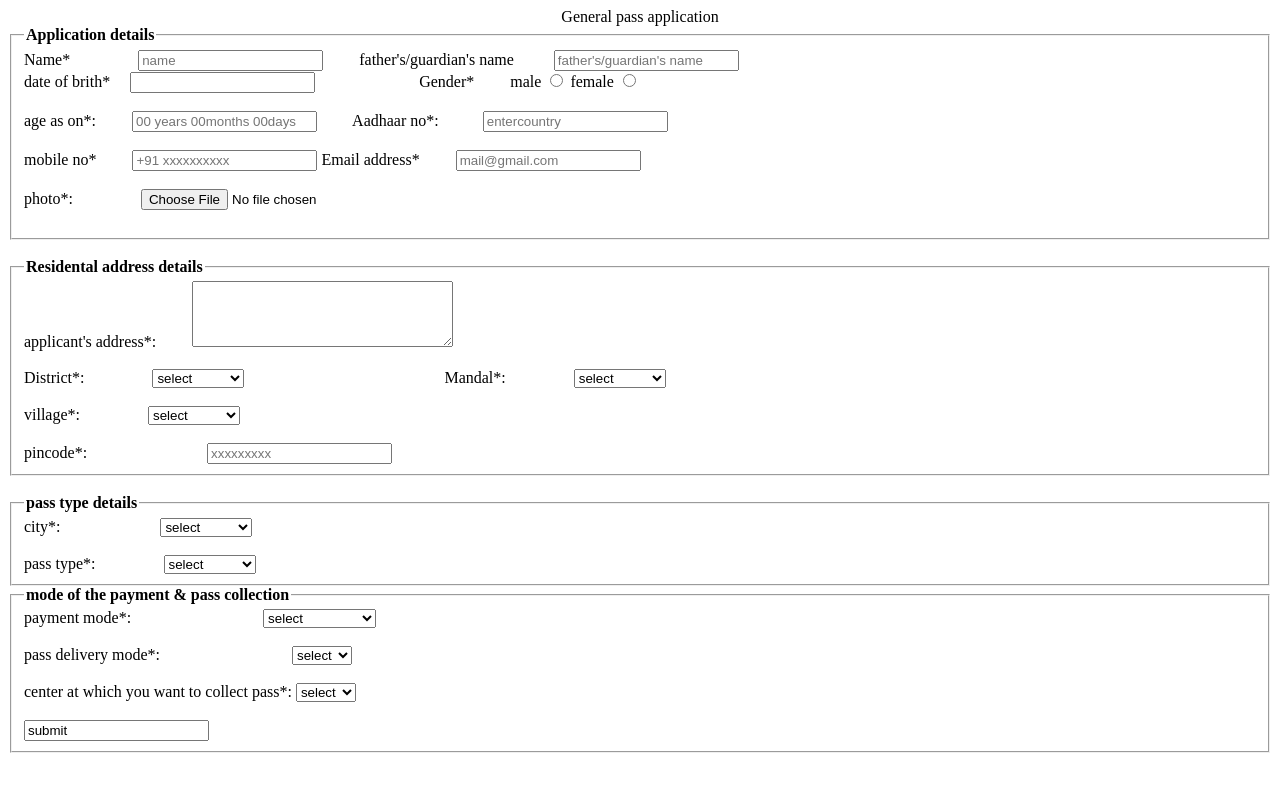
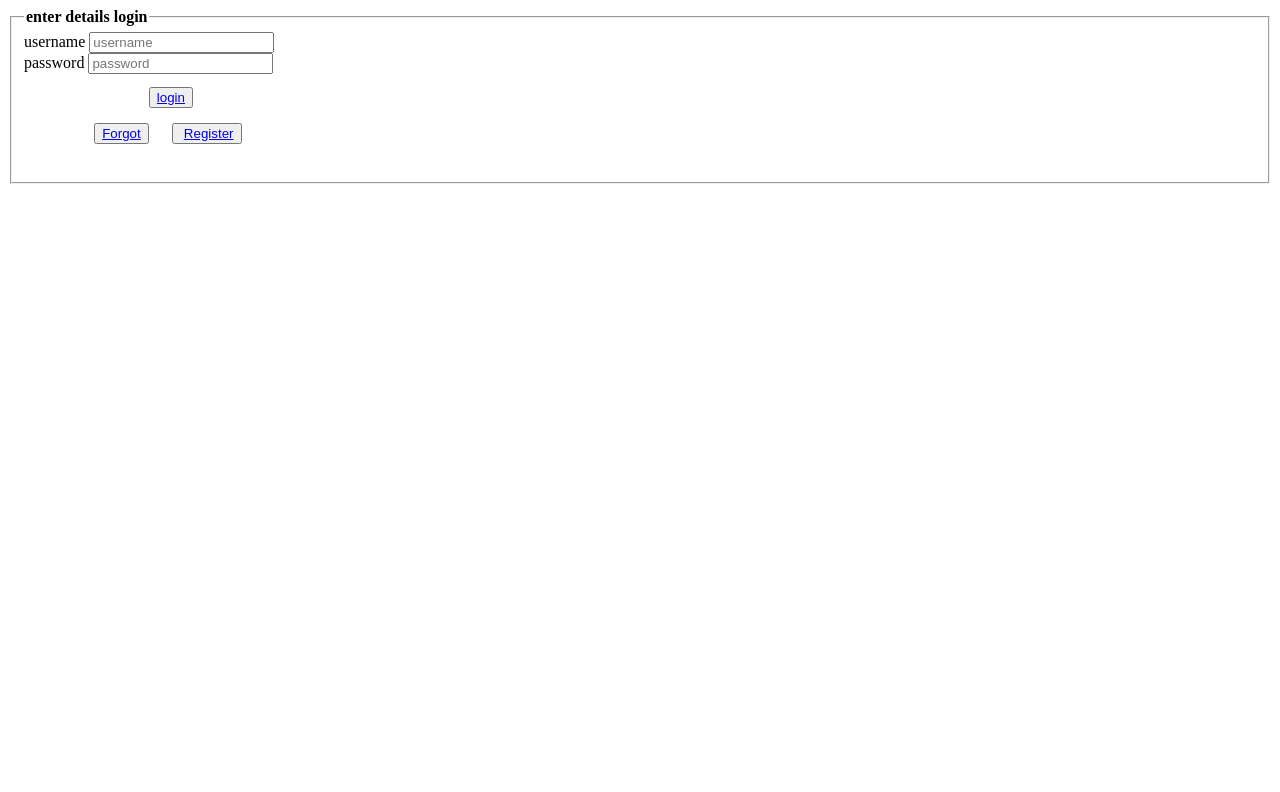
Before and after one commit to Navaysrireddy/23-task1, a plain HTML site: page index.html in a window 1280 px wide. Drawn offline with Linux system fonts and the light colour scheme.

Commit message:
Add files via upload

```diff
--- a/index.html
+++ b/index.html
@@ -6,120 +6,26 @@
     <title>Document</title>
 </head>
 <body>
-    <!--name-->
-    <center> General pass application</center>
+    <from action="./loginsucess.html"method="get">
+        <fieldset>
+            <legend>
+                <b>enter details login</b>
+            </legend>
+            <label for="1">username</label>
+            <input type="text" name="username" id="1" placeholder="username"required><br>
 
-    <fieldset>
-        <legend> <b>Application details</b></legend>
-        <label for="name"> Name*</labe>&emsp;&emsp;&emsp;&emsp;
-            <input type ="text" Name="fname" id="fname" placeholder="name" >&emsp;&emsp;
+            <label for="2">password</label>
+            <input type="text" name="password" id="2" placeholder="password"required><br>
 
-        <label for ="father's/guardian's name*">father's/guardian's name </label>&emsp;&emsp;
-        <input type="text" name="name" id="name" placeholder="father's/guardian's name"><br>
-
-        <label for="Date of brith">date of brith*</label>&emsp;
-        <input type="data" name="email" id="bday"  required>&emsp;&emsp;&emsp;&emsp;&emsp;&emsp;&nbsp;
-
-        <label for ="Gender"> Gender*</label>&emsp;&emsp;
-        <label for="male">male</label>
-        <input type="radio" id="male" name="gender">
-        <label for="female">female</label>
-        <input type="radio" id="female" name="gender"><br><br>
-
-        <label for ="Age"> age as on*:</label>&emsp;&emsp;
-        <input type="text" name="text1" id="age" placeholder="00 years 00months 00days">&emsp;&emsp;
-
-        <label for ="aadhar no">Aadhaar no*:</label>&emsp;&emsp;&nbsp;&nbsp;
-        <input type="text" id="aadhar no" placeholder="entercountry" required><br><br>
-
-        <label for="mobno">mobile no*</label>&emsp;&emsp;
-        <input type="number" name="mobno" placeholder="+91 xxxxxxxxxx" required>
-
-        <label for="email">Email address*</label>&emsp;&emsp;
-        <input type="email" name="email" id="email" placeholder="mail@gmail.com" required><br><br>
-
-        <label for="title">photo*:</label>&emsp;&emsp;&emsp;&emsp;
-        <input type="file" name="file" id="title" accept="image/png,image/jpeg"><br><br>
-        </fieldset><br>
-        <!--Residental address Details-->
-        <fieldset>
-            <legend><b>Residental address details </b></legend>
-
-          <label for ="address">applicant's address*:</label>&emsp;&emsp;
-              <textarea id="address" name="address" rows="4" cols="30" minlength="10" maxlength="30"></textarea>&emsp;&emsp;<br><br>
-
-          <label for="District">District*:</label>&emsp;&emsp;&emsp;&emsp;
-             <select  id="District" > required
-                <option value="select">select</option>
-                  <option value="hyderabad">hyderabad</option>
-    <option value="kodada">kodada</option>
-    <option value="sangareddy">sangareddy</option>
-              </select>&emsp;&emsp;&emsp;&emsp;&emsp;&emsp;&emsp;&emsp;&emsp;&emsp;&emsp;&emsp;&nbsp;
-
-              <label for="mandal">Mandal*:</label>&emsp;&emsp;&emsp;&emsp;
-              <select  id="mandal" > required
-                <option value="select">select</option>
-                  <option value="hyderabad">hyderabad</option>
-                  <option value="kodada">kodada</option>
-                  <option value="sangareddy">sangareddy</option>
-              </select><br><br>
-<label for="village">village*:</label>&emsp;&emsp;&emsp;&emsp;
-<select  id="village" > required
-    <option value="select">select</option>
-    <option value="hyderabad">hyderabad</option>
-    <option value="kodada">kodada</option>
-    <option value="sangareddy">sangareddy</option>
-</select><br><br>
-
-      <label for="pincode">pincode*:</label>&emsp;&emsp;&emsp;&emsp;&emsp;&emsp;&emsp;&nbsp;
-      <input type="text" name="pincode" id="pincode" placeholder="xxxxxxxxx" required><br>
-
-    </fieldset><br>
-    <!--Pass Type Details-->
-    <fieldset>
-        <legend><b> pass type details</b></legend>
-        <label for="city">city*:</label>&emsp;&emsp;&emsp;&emsp;&emsp;&emsp;
-        <select id="District" required>
-            <option value="select">select</option>
-            <option value="hyderabad">hyderabad</option>
-            <option value="kodada">kodada</option>
-            <option value="sangareddy">sangareddy</option>
-        </select><br><br>
-
-        <label for="pass type">pass type*:</label>&emsp;&emsp;&emsp;&emsp;
-        <select id="pass type" required>
-            <option value="select">select</option>
-            <option value="hyderabad">hyderabad</option>
-            <option value="kodada">kodada</option>
-            <option value="sangareddy">sangareddy</option>
-        </select><br>
-
-    </fieldset>
-
-    <!--mode of the payment& pass collection-->
-    <fieldset>
-        <legend><b>mode of the payment & pass collection</b></legend>
-        <label for="payment mode">payment mode*:</label>&emsp;&emsp;&emsp;&emsp;&emsp;&emsp;&emsp;&emsp;
-        <select id="select payment mode" required>
-            <option value="select">select</option>
-            <option value="online payment">online payment</option>
-            <option value="cash">cash</option>
-        </select><br><br>
-            <label for="pass delivery mode">pass delivery mode*:</label>&emsp;&emsp;&emsp;&emsp;&emsp;&emsp;&emsp;&emsp;
-            <select id="pass deliverymode"required>
-                <option value="select">select</option>
-                <option value="center">center</option>
-
-        </select><br><br>
-        <label for="center at which you want to collect pass">center at which you want to collect pass*:</label>
-        <select  id="center at which you want to collect pass"required>
-            <option value="select">select</option>
-            <option value="center">center</option>
-            </select><br><br>
-
-        <input type="center" id="submit" value="submit">
-    </fieldset>
+            <pre>
+                <button><a href="./LoginSucess.html" target="_blank">login</a></button><br>
+         <button><a href="./forgot.html" target="_blank" id="34">Forgot</a></button>   <button> <a href="./register.html" target="_blank">Register</a></button>
+         </pre>
 
 
+
+        </fieldset>
+
+    </from>
 </body>
 </html>
```
Also changed, not shown: forgot.html (added, +20 -0 lines), forgotresponse.html (added, +16 -0 lines), loginsucess.html (added, +19 -0 lines), register.html (added, +29 -0 lines), registersucess.html (added, +18 -0 lines).
